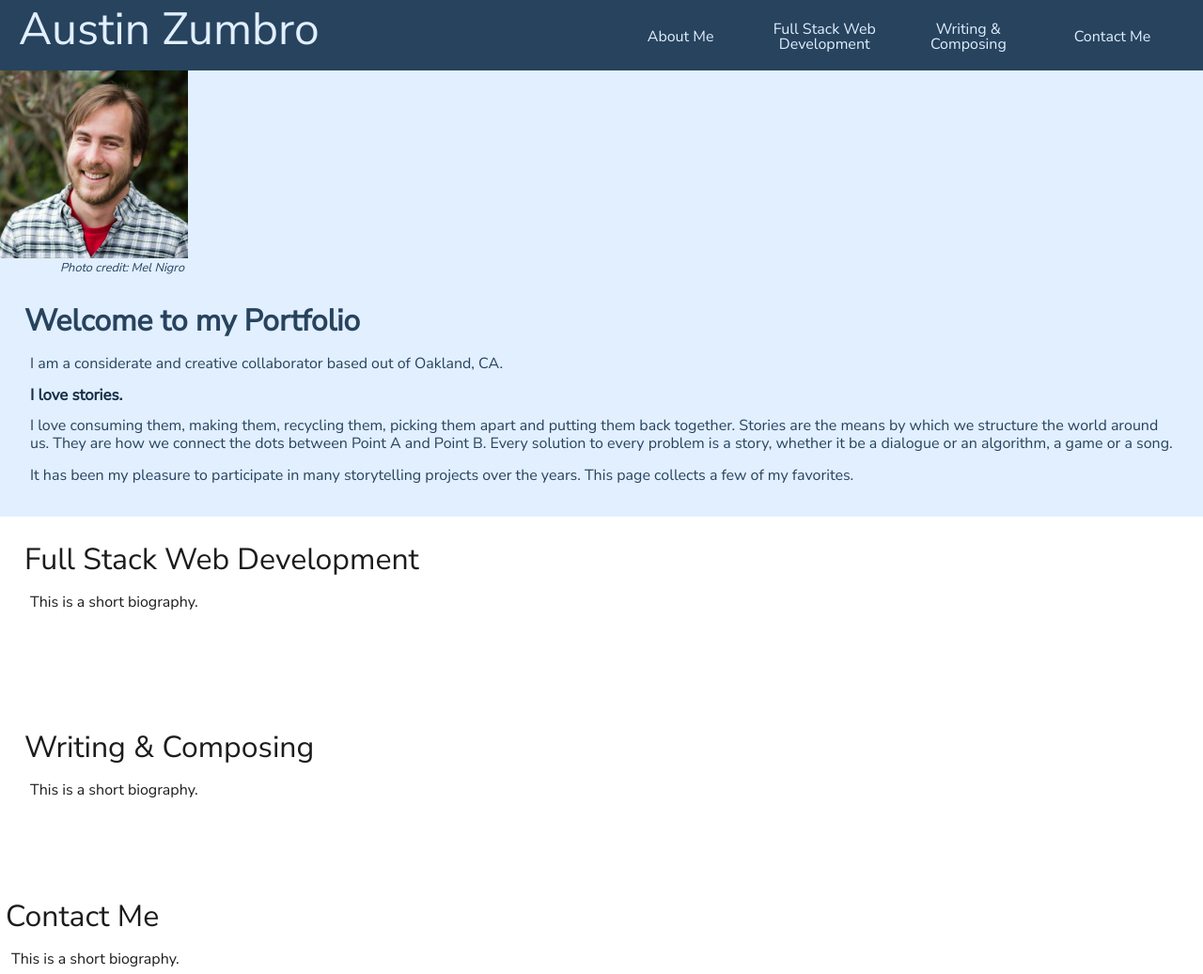
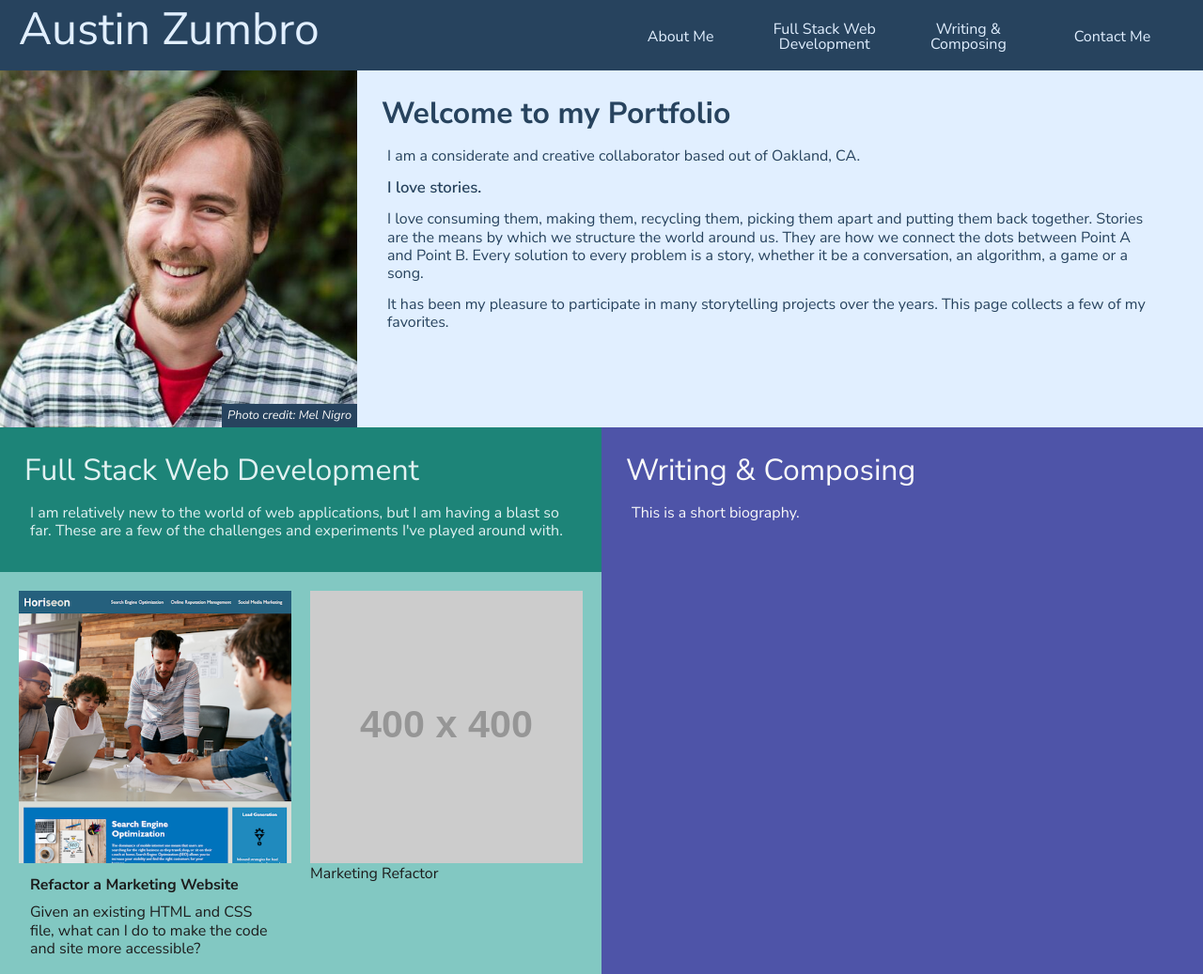
Before and after one commit to austinzumbro/portfolio-old, a plain HTML site: page index.html in a window 1280 px wide. Shown: the part 13-1050 px from the top of the page at 94% size. Drawn offline with Linux system fonts and the light colour scheme; placeholder pictures from the web are drawn by us; a web font is replaced by a local one.

Commit message:
Added sections and formatting for the 'project' sections. Testing out a grid format for project cards.

```diff
--- a/assets/css/styles.css
+++ b/assets/css/styles.css
@@ -22,7 +22,7 @@
   /*
     I've always been curious what was meant by "material
     design", so I took this opportunity to do a little
-    Googling. It's a much more in-depth topic than I care
+    Googling. It turns out it's a much more in-depth topic than I care
     to explore right now, but the "color system" did seem
     like something I could at take as inspiration while I
     go about choosing colors.
@@ -39,12 +39,17 @@
   --primary-key-color-100: #142f46;
   --primary-key-color-90: #27435e;
   --primary-key-color-10: #e1efff;
-  --secondary-key-color: #55b2aa;
-  --tertiary-key-color: #555cb2;
+  --secondary-key-color-100: #10493f;
+  --secondary-key-color-70: #1d8478;
+  --secondary-key-color-40: #55b2aa;
+  --secondary-key-color-30: #82c8c2;
+  --secondary-key-color-10: #e1f1f1;
+  --tertiary-key-color-60: #4e54a8;
+  --tertiary-key-color-50: #555cb2;
 
   --neutral-key-color-10: #f7eadb;
   --neutral-variant-color-100: #1c1c1c;
-  --netural-variant-color-90: #3c3c3c;
+  --neutral-variant-color-90: #3c3c3c;
   --neutral-variant-color-10: #f9f9f9;
 }
 
@@ -53,6 +58,7 @@ body {
   background-color: var(--netural-key-color-10);
   color: var(--neutral-variant-color-100);
   font-family: var(--text-font), sans-serif;
+  font-weight: 200;
 }
 
 header {
@@ -113,9 +119,10 @@ nav ul li {
 
 .menu-category {
   min-height: 200px;
-  display: flex;
-  flex-wrap: wrap;
-  flex-direction: row;
+}
+
+.category-content-head {
+  padding: 20px;
 }
 
 /* About Me Section */
@@ -123,28 +130,41 @@ nav ul li {
 #about-me {
   background: var(--primary-key-color-10);
   color: var(--primary-key-color-90);
-}
 
-.category-image {
   display: flex;
-  flex-direction: column;
-  align-items: flex-end;
-}
-
-.photo-credit {
-  font-size: 80%;
-  font-style: italic;
-  padding: 4px;
+  flex-wrap: wrap;
+  flex-direction: row;
 }
 
 #profile-picture {
-  width: 100%;
+  background-image: url("../images/profile-picture.jpeg");
+  display: flex;
+  flex: 0 1 auto;
+  align-items: flex-end;
+  flex-direction: row;
+  justify-content: flex-end;
+  width: 100vw;
+  height: 100vw;
+  background-size: cover;
+  background-repeat: no-repeat;
+  background-position: center;
+}
+
+#profile-picture figcaption {
+  background: var(--primary-key-color-90);
+  color: var(--neutral-variant-color-10);
+  font-size: 80%;
+  font-style: italic;
+  padding: 6px;
 }
 
 .category-content {
-  flex: 0 1 100%;
+  flex: 0 1 auto;
   display: flex;
   flex-direction: column;
+}
+
+#profile-description {
   padding: 20px;
 }
 
@@ -152,16 +172,60 @@ nav ul li {
   font-weight: 700;
 }
 
-#about-me .category-content p:nth-of-type(2)::first-line {
-  color: var(--primary-key-color-100);
-  font-size: 105%;
-  font-weight: 900;
+#profile-description p:nth-of-type(2) {
+  font-weight: 600;
+  font-size: 1.05em;
 }
 
-@media screen and (min-width: 600px) {
+/* Main Content */
+figcaption h3 {
+  padding: 12px;
+  font-weight: 700;
+}
+
+.project-style {
+  font-weight: 600;
+  font-style: italic;
+  margin-right: 6px;
+}
+
+.project-grid {
+  padding: 20px;
+  display: grid;
+  grid-gap: 20px;
+  grid-template-columns: repeat(auto-fit, minmax(200px, 1fr));
+}
+
+.project-grid img {
+  width: 100%;
+}
+
+/* Web Development */
+#web-development {
+  background: var(--secondary-key-color-30);
+}
+
+#web-development .category-content-head {
+  background: var(--secondary-key-color-70);
+  color: var(--secondary-key-color-10);
+}
+
+/* Writing & Composing */
+#writing {
+  background: var(--tertiary-key-color-60);
+}
+
+#writing .category-content-head {
+  background: var(--tertiary-key-color-60);
+  color: var(--neutral-variant-color-10);
+  padding: 20px;
+}
+
+@media screen and (min-width: 798px) {
   header {
     align-items: flex-end;
   }
+
   nav ul {
     flex-direction: row;
     align-content: flex-end;
@@ -175,7 +239,18 @@ nav ul li {
   }
 
   #profile-picture {
-    height: 200px;
-    width: 200px;
+    width: 30%;
+    max-width: 380px;
+    max-height: 380px;
+  }
+
+  #profile-description {
+    max-width: calc(65vw);
+    width: calc(100%-300px);
+  }
+
+  #main-content {
+    display: grid;
+    grid-template-columns: 50% 50%;
   }
 }
--- a/index.html
+++ b/index.html
@@ -5,9 +5,16 @@
     <meta name="viewport" content="width=device-width, initial-scale=1.0" />
     <title>Austin Zumbro Portfolio</title>
     <link rel="stylesheet" href="./assets/css/reset.css" />
+    <link rel="preconnect" href="https://fonts.googleapis.com" />
+    <link rel="preconnect" href="https://fonts.gstatic.com" crossorigin />
+    <link
+      href="https://fonts.googleapis.com/css2?family=Nunito+Sans:ital,wght@0,400;0,600;0,700;0,900;1,400;1,600;1,700;1,900&display=swap"
+      rel="stylesheet"
+    />
+
     <link
       rel="stylesheet"
-      href="https://fonts.googleapis.com/css?family=Patua+One|Fjord+One|Nunito+Sans"
+      href="https://fonts.googleapis.com/css?family=Patua+One|Fjord+One"
     />
     <link rel="stylesheet" href="./assets/css/styles.css" />
   </head>
@@ -25,34 +32,25 @@
       </nav>
     </header>
 
-    <section id="main-content">
     <section class="menu-category" id="about-me">
-        <section class="category-image">
-          <img
-            src="./assets/images/profile-picture.jpeg"
-            alt="Headshot of Austin Zumbro"
-            id="profile-picture"
-          />
-          <span class="photo-credit"
-            >Photo credit:
-            <a href="https://www.melnigro.com/" target="_blank"
-              >Mel Nigro</a
-            ></span
-          >
-        </section>
-        <section class="category-content">
+      <figure class="category-image" id="profile-picture">
+        <figcaption class="photo-credit">
+          Photo credit:
+          <a href="https://www.melnigro.com/" target="_blank">Mel Nigro</a>
+        </figcaption>
+      </figure>
+      <section class="category-content" id="profile-description">
         <h2>Welcome to my Portfolio</h2>
         <p>
-            I am a considerate and creative collaborator based out of Oakland,
-            CA.
+          I am a considerate and creative collaborator based out of Oakland, CA.
         </p>
         <p>I love stories.</p>
         <p>
-            I love consuming them, making them, recycling them, picking them
-            apart and putting them back together. Stories are the means by which
-            we structure the world around us. They are how we connect the dots
+          I love consuming them, making them, recycling them, picking them apart
+          and putting them back together. Stories are the means by which we
+          structure the world around us. They are how we connect the dots
           between Point A and Point B. Every solution to every problem is a
-            story, whether it be a dialogue or an algorithm, a game or a song.
+          story, whether it be a conversation, an algorithm, a game or a song.
         </p>
         <p>
           It has been my pleasure to participate in many storytelling projects
@@ -61,17 +59,74 @@
       </section>
     </section>
 
+    <section id="main-content">
       <section class="menu-category" id="web-development">
         <section class="category-content">
+          <section class="category-content-head">
             <h2>Full Stack Web Development</h2>
-          <p>This is a short biography.</p>
+            <p>
+              I am relatively new to the world of web applications, but I am
+              having a blast so far. These are a few of the challenges and
+              experiments I've played around with.
+            </p>
+          </section>
+
+          <section class="project-grid">
+            <section class="project-card" id="web-dev-project-1">
+              <figure class="project-image">
+                <img src="assets/images/horiseon-square.png" />
+                <figcaption>
+                  <h3>Refactor a Marketing Website</h3>
+                  <p>
+                    Given an existing HTML and CSS file, what can I do to make
+                    the code and site more accessible?
+                  </p>
+                </figcaption>
+              </figure>
+            </section>
+
+            <section class="project-card" id="web-dev-project-2">
+              <figure class="project-image">
+                <img src="https://placehold.co/400" />
+                <figcaption>Marketing Refactor</figcaption>
+              </figure>
+            </section>
+
+            <section class="project-card" id="web-dev-project-3">
+              <figure class="project-image">
+                <img src="https://placehold.co/400" />
+                <figcaption>Marketing Refactor</figcaption>
+              </figure>
+            </section>
+
+            <section class="project-card" id="web-dev-project-4">
+              <figure class="project-image">
+                <img src="https://placehold.co/400" />
+                <figcaption>Refactor a Marketing Website</figcaption>
+              </figure>
+            </section>
+            <section class="project-card" id="web-dev-project-5">
+              <figure class="project-image">
+                <img src="https://placehold.co/400" />
+                <figcaption>Marketing Refactor</figcaption>
+              </figure>
+            </section>
+            <section class="project-card" id="web-dev-project-5">
+              <figure class="project-image">
+                <img src="https://placehold.co/400" />
+                <figcaption>Marketing Refactor</figcaption>
+              </figure>
+            </section>
+          </section>
         </section>
       </section>
 
       <section class="menu-category" id="writing">
         <section class="category-content">
+          <section class="category-content-head">
             <h2>Writing & Composing</h2>
             <p>This is a short biography.</p>
+          </section>
         </section>
       </section>
     </section>
```
Also changed, not shown: assets/images/horiseon-square.png (added). Lines whose indentation alone changed are shown as unchanged.
